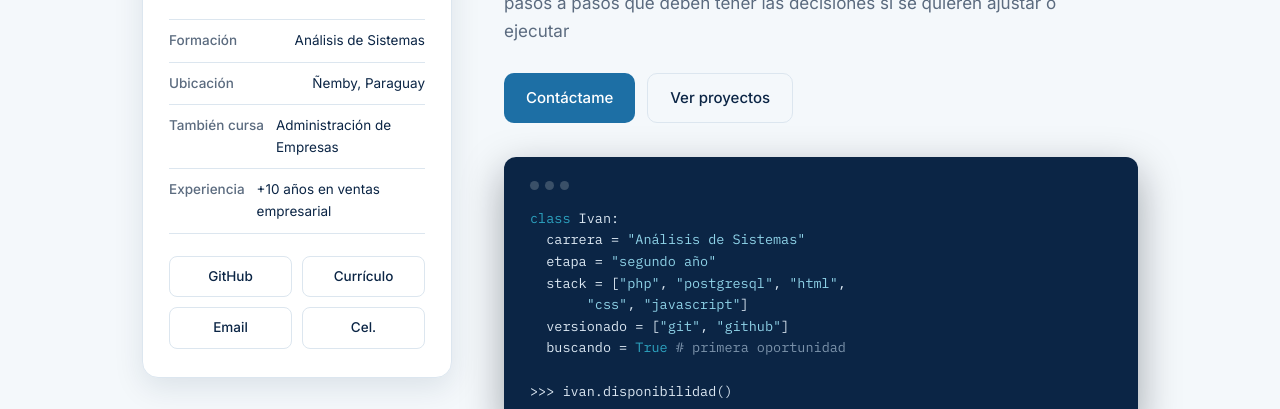
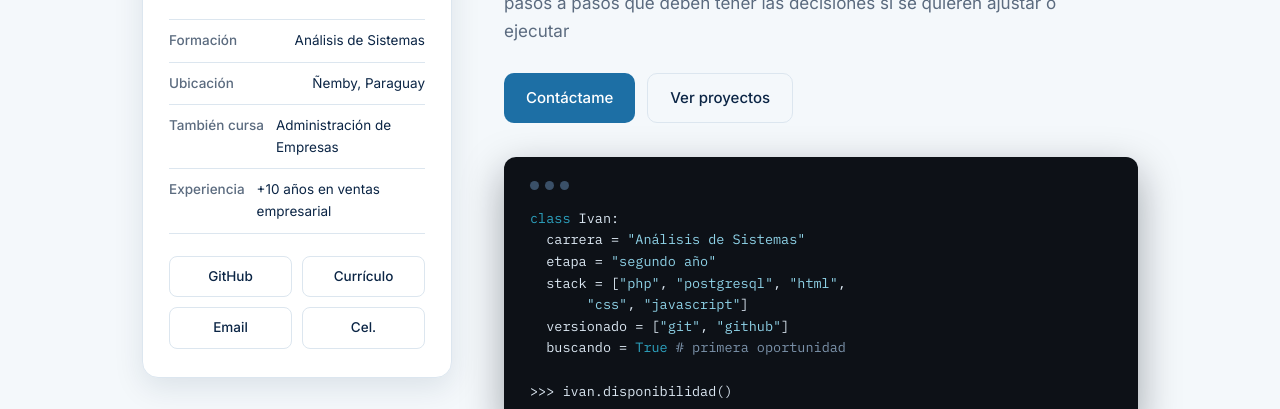
Before and after one commit to ivangranje98-png/ivangranje98-png.github.io, a plain HTML site: page index.html in a window 1280 px wide. Shown: the part 391-800 px from the top of the page. Drawn offline with Linux system fonts and the light colour scheme.

Commit message:
Update style.css

```diff
--- a/style.css
+++ b/style.css
@@ -8,7 +8,7 @@
   --accent-soft: #E3F0F8;
   --accent-ink: #FFFFFF;
   --chip-bg: #EAF2F8;
-  --mono-bg: #0B2545;
+  --mono-bg: #0D1117;
   --mono-ink: #DCE8F3;
   --mono-dim: #7C93AB;
   --mono-accent: #2DA3C0;
```
